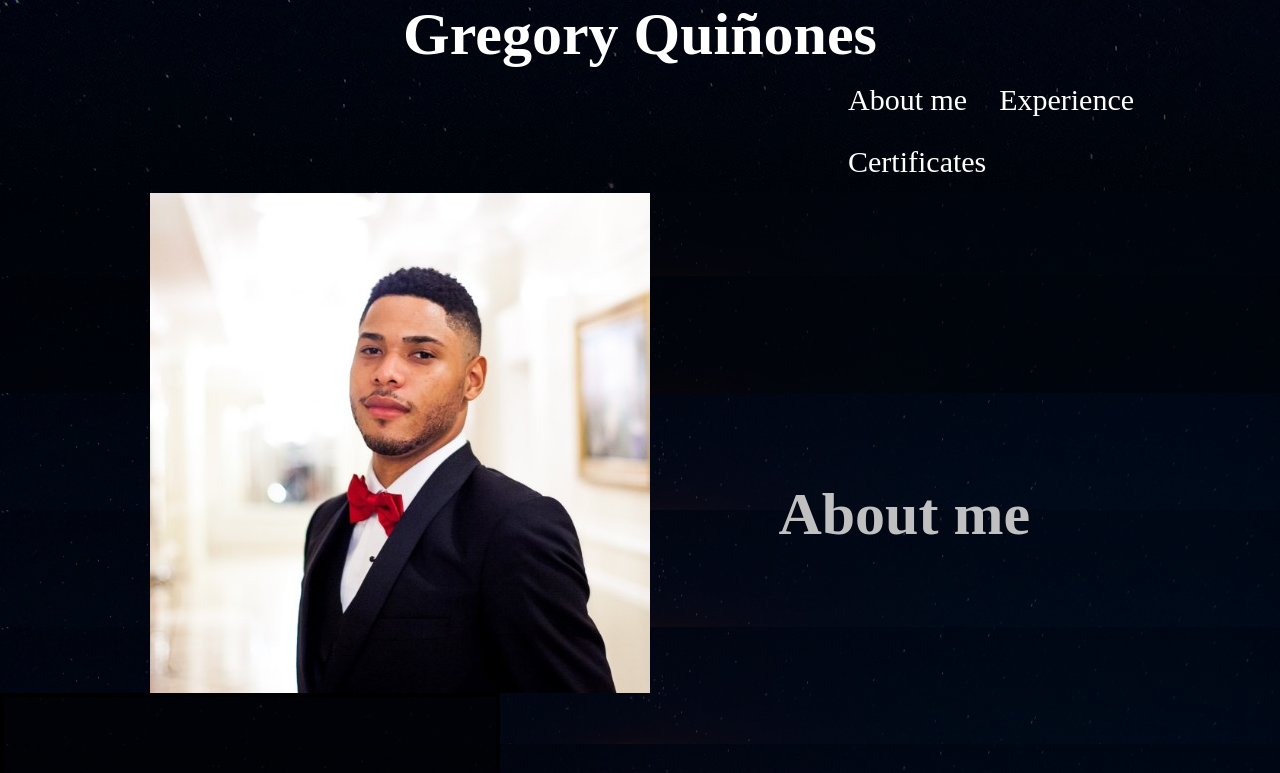
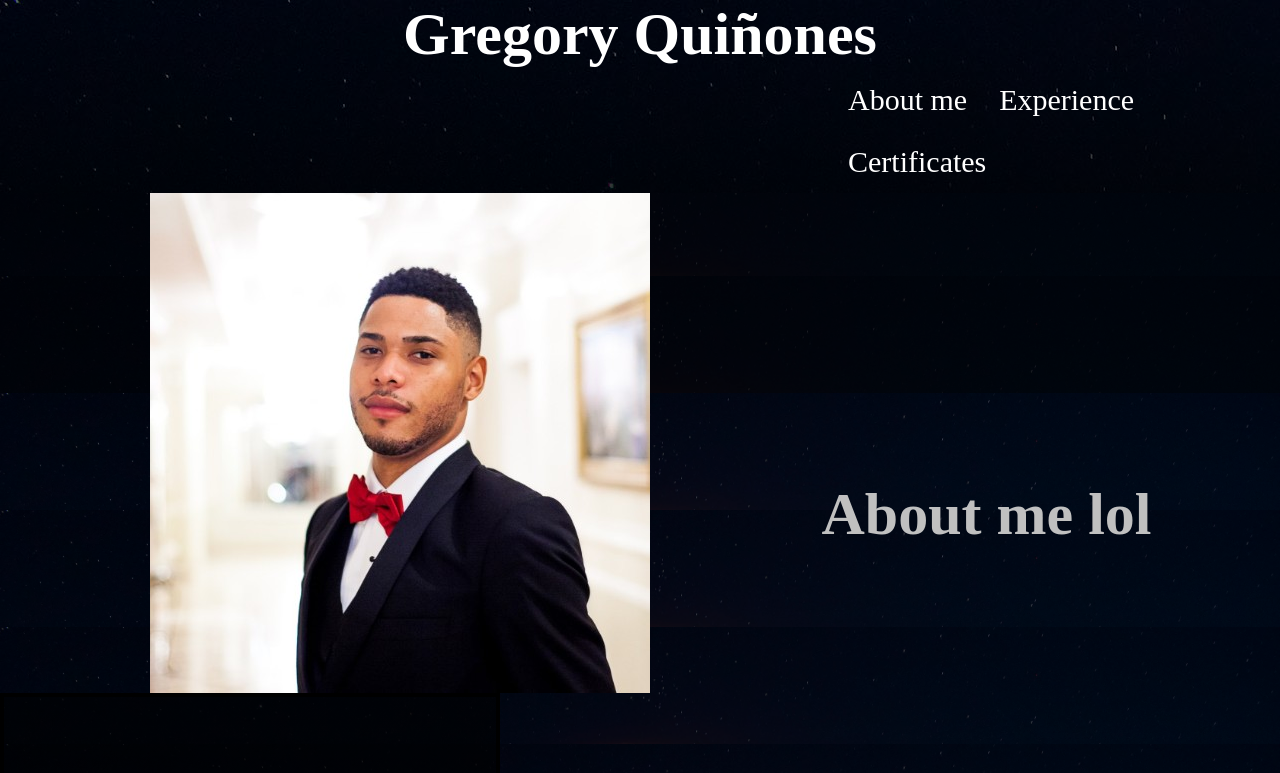
Before and after one commit to GregoryQ/Homework-1-Internet-Programing, a plain HTML site: page index.html in a window 1280 px wide. Shown: the top 773 px of the page. Drawn offline with Linux system fonts and the light colour scheme.

Commit message:
lets see

```diff
--- a/index.html
+++ b/index.html
@@ -19,7 +19,7 @@
         <img src="images\profile.jpg">
         <div id="paragraph">
           <p class="who-am-i">
-          <h1>About me</h1>
+          <h1>About me lol</h1>
           Hi, I'm Gregory Quiñones currently a senior at the polytechnic university of Puerto Rico.
           I study computer engineering and my goal is to become a software engineer.
           I have experience working with a fortune 500 company and frameworks like angular
```
